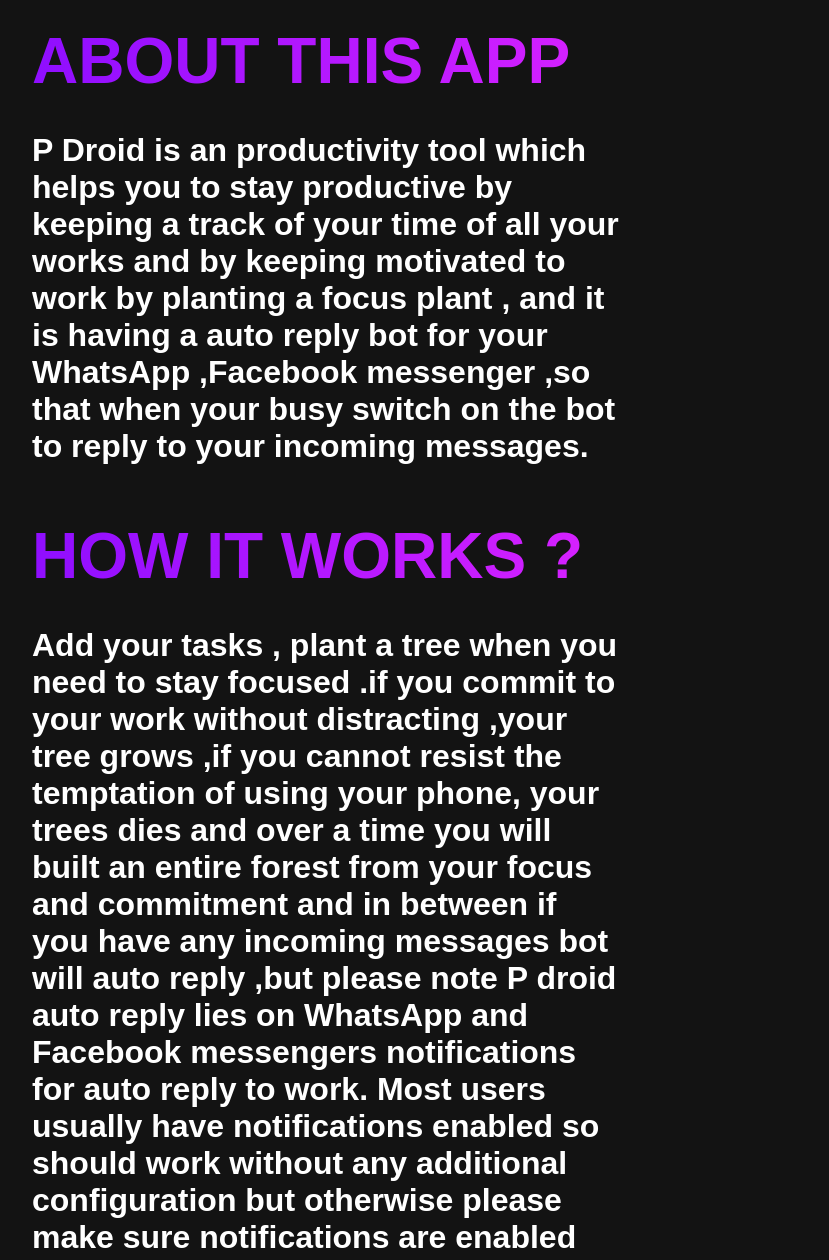
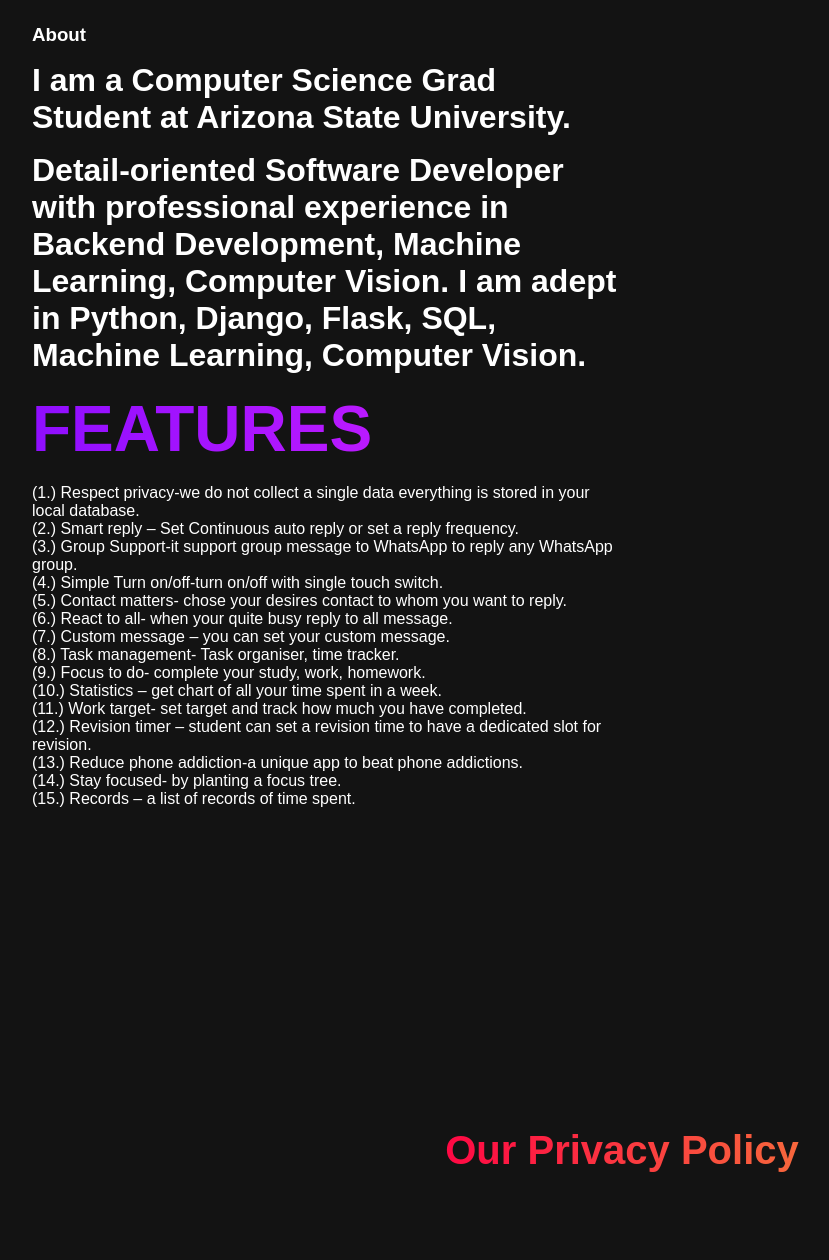
Before and after one commit to Supriyo9/Supriyo9.github.io, a plain HTML site: page index.html in a window 1280 px wide. Shown: the part 1260-2520 px from the top of the page, without its empty margins (18-847 px from the left). Drawn offline with Linux system fonts and the light colour scheme.

Commit message:
Update index.html

```diff
--- a/index.html
+++ b/index.html
@@ -62,15 +62,36 @@
        <br><br><br>
 
 
-          <div>
-	  <H2>ABOUT THIS APP</H2><br>
-	  <p class = "text-justify">P Droid is an productivity tool which helps you to stay productive by keeping a track of your time of all your works and by keeping motivated to work by planting a focus plant , and it is having a auto reply bot for your WhatsApp ,Facebook messenger ,so that when your busy switch on the bot to reply to your incoming messages.</p>
-	  </div><br><br>
+          <h3 class="page-title white-text teal">About</h3>
+      <div class="container flow-text">
+        <!-- <blockquote>
+          <h2>
+            A Software Developer with a passion for Backend Development and Artificial Intelligence.
+          </h2>
+        </blockquote> -->
+        <p>
+          I am a Computer Science Grad Student at Arizona State University.
+        </p>
+        <p>
 
-	  <div><br>
-	  <H2>HOW IT WORKS ?</H2><br>
-	  <p class="text-justify">Add your tasks , plant a tree when you need to stay focused .if you commit to your work without distracting ,your tree grows ,if  you cannot resist the temptation of using your phone, your trees dies and over a time you will built an entire forest from your focus and commitment and in between if you have any incoming messages bot will auto reply ,but please note P droid auto reply lies on WhatsApp and Facebook messengers notifications for auto reply to work. Most users usually have notifications enabled so should work without any additional configuration but otherwise please make sure notifications are enabled and WhatsApp fingerprint lock is disabled for this app to work. </p>
-	  </div><br><br>
+          Detail-oriented Software Developer with professional experience in Backend Development, Machine Learning, Computer Vision. I am adept in Python, Django, Flask, SQL, Machine Learning, Computer Vision.
+          <!-- Detail-oriented Software Engineer with a get-it-done, on-time, and high-quality product spirit and a keen interest in Software Development and Artificial Intelligence. -->
+        </p>
+        <!-- <p>
+          Looking for an opportunity to work in a challenging position combining my skills in Software Engineering, which provides professional development, interesting experiences and personal growth.
+        </p> -->
+        <!-- <p>
+          Another Paragraph
+        </p>  -->
+        <!-- <p>
+        <strong>Current Focus</strong>:&nbsp;<a aria-label="Navigate to the Inclusive Design Patterns homepage"
+          href="https://www.smashingmagazine.com/inclusive-design-patterns/">Accessibility</a>&nbsp;//&nbsp;<a
+          aria-label="Navigate to the Full Stack React homepage"
+          href="https://www.fullstackreact.com/">React</a>&nbsp;//&nbsp;<a
+          aria-label='Navigate to the article "Scalable CSS"'
+          href="https://mrmrs.github.io/writing/2016/03/24/scalable-css/">Design Systems</a>
+        </p> -->
+      </div>
 
         <div><br>
         <H2>FEATURES</H2><br>
```
